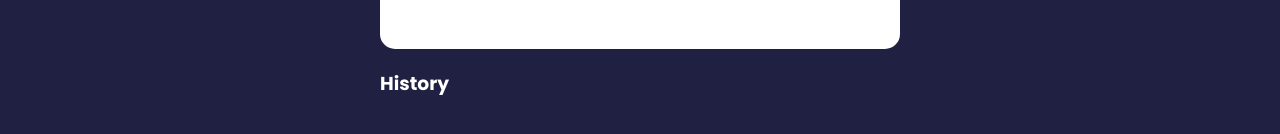
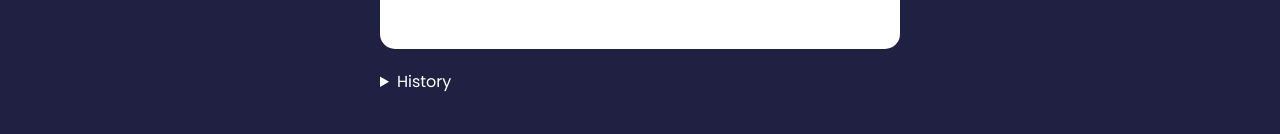
Before and after one commit to xsol05/Parents-Are-Human, a React (Create React App) app: page / in a window 1280 px wide. Shown: the part 520-654 px from the top of the page. Built offline with nearby package versions, Linux system fonts and the light colour scheme.

Commit message:
Change history UI

```diff
--- a/src/components/History.jsx
+++ b/src/components/History.jsx
@@ -2,12 +2,16 @@ import React from 'react'
 
 const History = ({ cards }) => (
   <div>
-    <h3>History</h3>
-    <ul>
-      {cards.map((card, index) => (
-        <li key={index}>{card.englishQuestion}</li>
-      ))}
-    </ul>
+    <details>
+      <summary>History</summary>
+      <ul style={{ listStyleType: 'disc' }}>
+        {cards.map((card, index) => (
+          <li key={index}>
+            {card.englishQuestion} {card.simChineseQuestion}
+          </li>
+        ))}
+      </ul>
+    </details>
   </div>
 )
 
```
